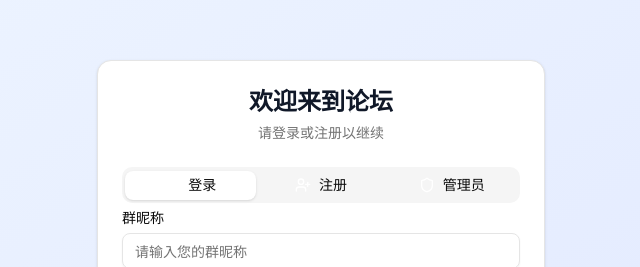
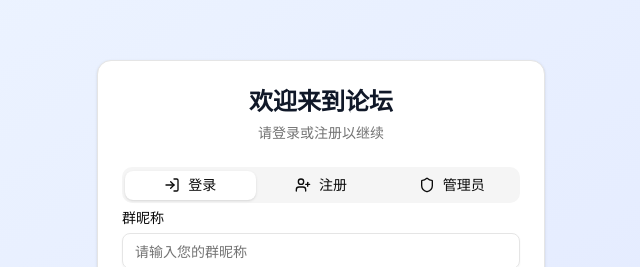
Before and after one commit to zerlia/luntan1, a React (Vite) app: page / in a window 1280 px wide. Shown: the part 160-427 px from the top of the page, without its empty margins (319-959 px from the left). Built offline with nearby package versions, Linux system fonts and the light colour scheme; no server answers.

Commit message:
更新说明

```diff
--- a/src/components/LoginForm.jsx
+++ b/src/components/LoginForm.jsx
@@ -77,15 +77,15 @@ export default function LoginForm({ onLogin }) {
           <Tabs defaultValue="login" className="w-full" onValueChange={(value) => setIsLoginTab(value === 'login')}>
             <TabsList className="grid w-full grid-cols-3">
               <TabsTrigger value="login" className="flex items-center gap-2">
-                <LogIn className="w-4 h-4 text-white" />
+                <LogIn className="w-4 h-4" />
                 登录
               </TabsTrigger>
               <TabsTrigger value="register" className="flex items-center gap-2">
-                <UserPlus className="w-4 h-4 text-white" />
+                <UserPlus className="w-4 h-4" />
                 注册
               </TabsTrigger>
               <TabsTrigger value="admin-login" className="flex items-center gap-2">
-                <Shield className="w-4 h-4 text-white" />
+                <Shield className="w-4 h-4" />
                 管理员
               </TabsTrigger>
             </TabsList>
@@ -122,7 +122,7 @@ export default function LoginForm({ onLogin }) {
                     required
                   />
                 </div>
-                <Button type="submit" className="w-full" disabled={loading}>
+                <Button type="submit" className="w-full text-white" disabled={loading}>
                   {loading ? '登录中...' : '登录'}
                 </Button>
               </form>
@@ -163,7 +163,7 @@ export default function LoginForm({ onLogin }) {
                     required
                   />
                 </div>
-                <Button type="submit" className="w-full" disabled={loading}>
+                <Button type="submit" className="w-full text-white" disabled={loading}>
                   {loading ? '注册中...' : '注册'}
                 </Button>
               </form>
@@ -193,7 +193,7 @@ export default function LoginForm({ onLogin }) {
                     required
                   />
                 </div>
-                <Button type="submit" className="w-full" disabled={loading}>
+                <Button type="submit" className="w-full text-white" disabled={loading}>
                   {loading ? '登录中...' : '管理员登录'}
                 </Button>
               </form>
```
Also changed, not shown: 1 other file (tests, documents, lock files or other folders).
